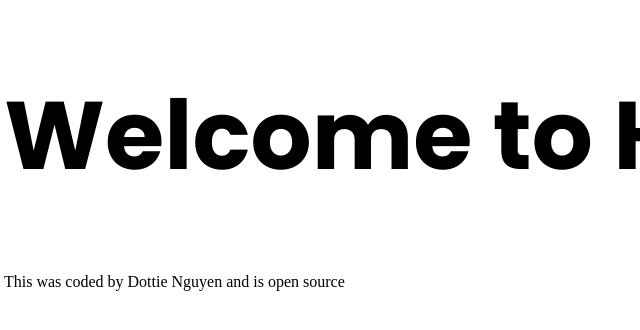
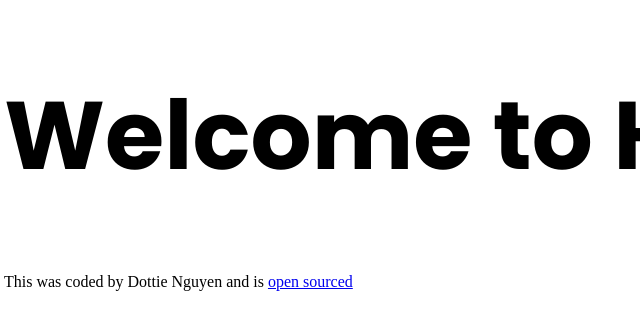
Before and after one commit to tuyennguyen9999/reponsive_add_on, a plain HTML site: page index.html in a window 1280 px wide. Shown: the full height of the page, 4-644 px from the left. Drawn offline with Linux system fonts and the light colour scheme; a web font is replaced by a local one.

Commit message:
Added a link to GitHub repository

```diff
--- a/index.html
+++ b/index.html
@@ -16,7 +16,8 @@
 
 <body>
     <h1> Welcome to Hue </h1>
-    <footer> This was coded by Dottie Nguyen and is open source </footer>
+    <footer> This was coded by Dottie Nguyen and is <a href="https://github.com/tuyennguyen9999/reponsive_add_on">open
+            sourced </a> </footer>
 </body>
 
 </html>
```
